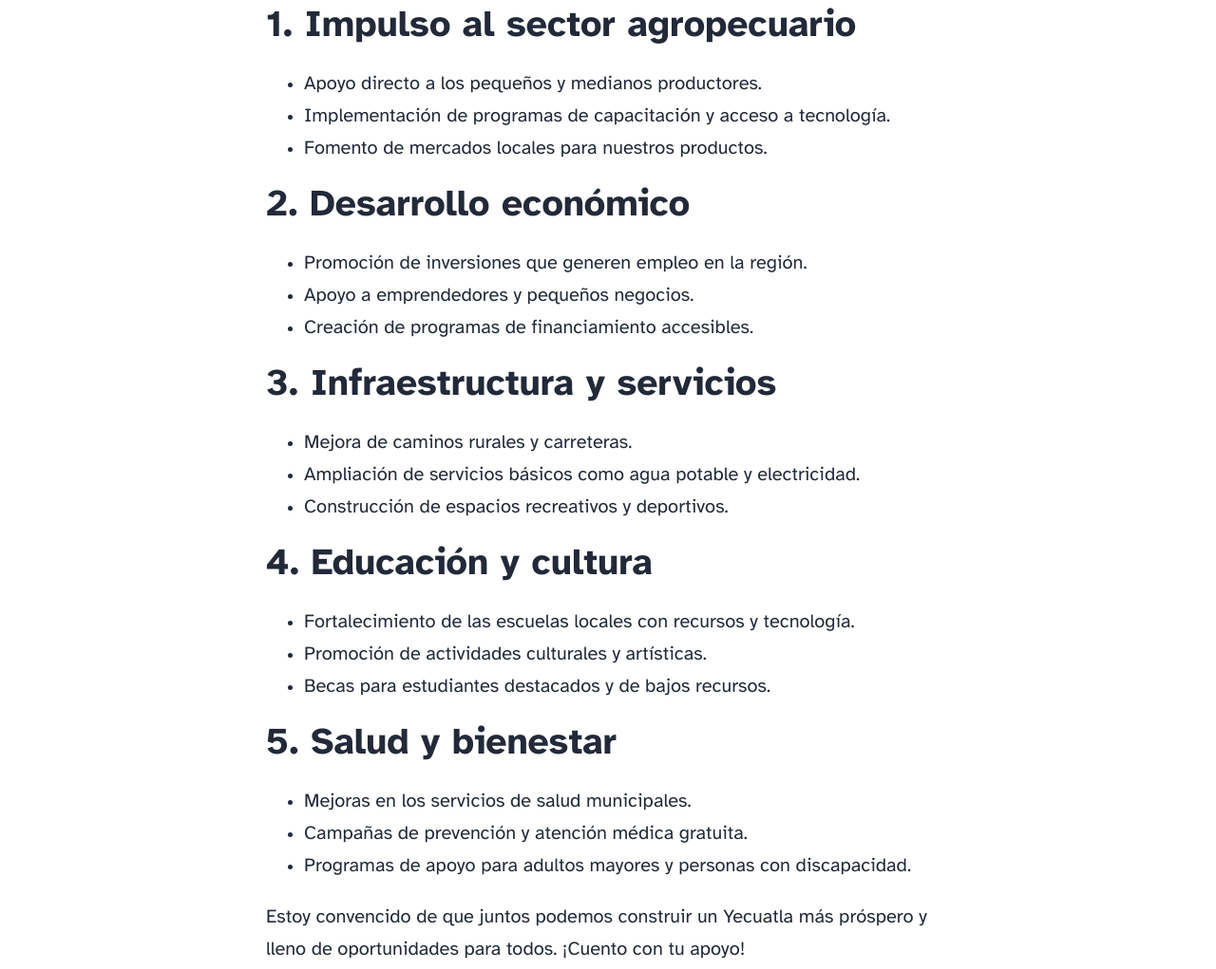
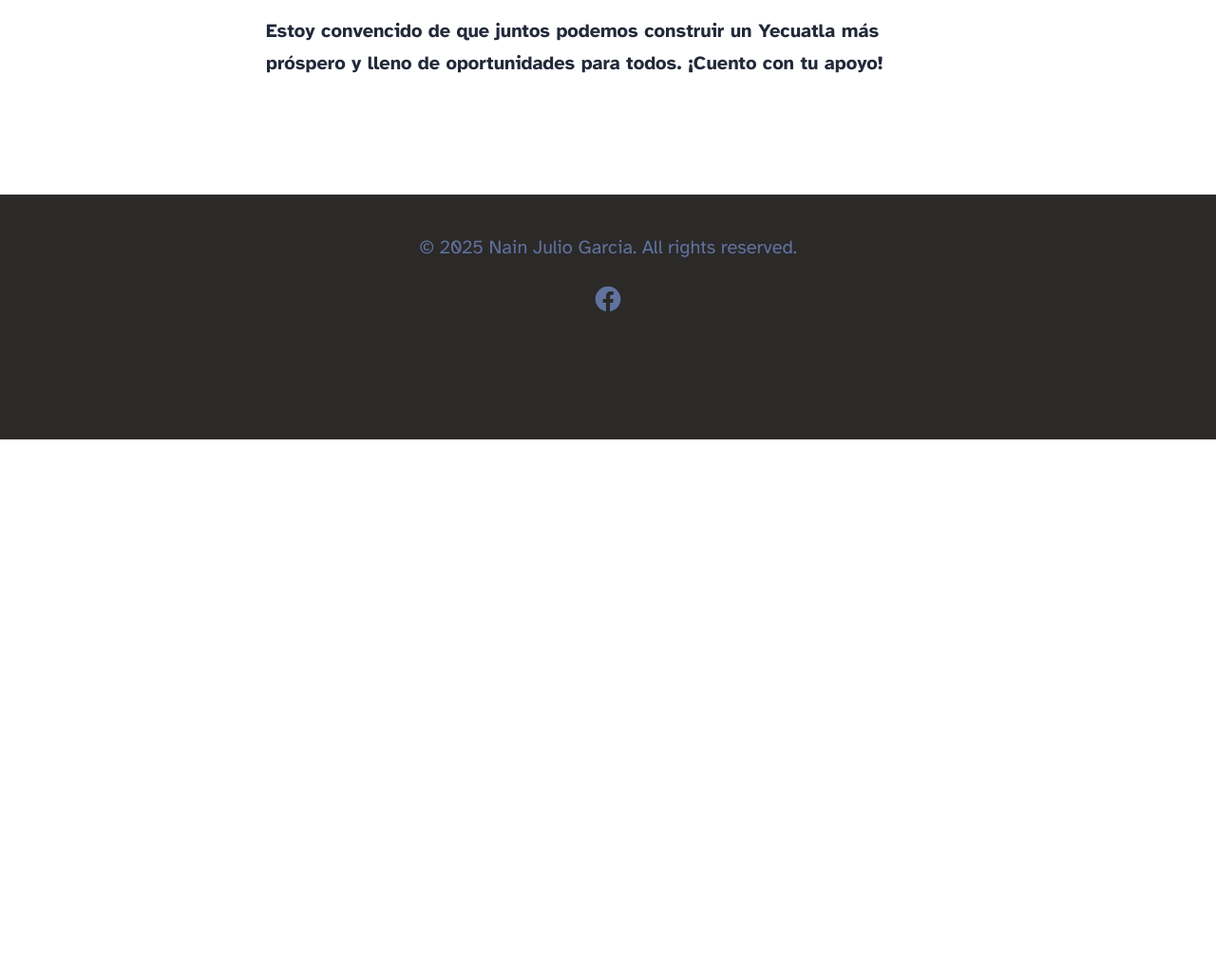
Before and after one commit to BRO-DEV-2025/nain-julio, an Astro site: page /propuestas/using-mdx in a window 1280 px wide. Shown: the part 2480-3501 px from the top of the page at 95% size. After the commit the page ends 2943 px from the top, so only its background shows below. Built offline with nearby package versions, Linux system fonts and the light colour scheme; Astro itself is replaced by a stand-in of ours.

Commit message:
camibios en el about

```diff
--- a/src/content/propuestas/using-mdx.mdx
+++ b/src/content/propuestas/using-mdx.mdx
@@ -21,29 +21,4 @@ No prometo soluciones mágicas, pero sí prometo trabajo constante, decisiones r
 Hoy más que nunca, necesitamos un liderazgo que inspire confianza, que actúe con rectitud y que sea un ejemplo de servicio público. Estoy aquí para ser ese líder, para trabajar contigo y para demostrar que con honestidad y principios, podemos lograr grandes cosas. ¡Juntos, vamos a sacar adelante a Yecuatla!
 ## Propuestas
 
-### 1. Impulso al sector agropecuario
-- Apoyo directo a los pequeños y medianos productores.
-- Implementación de programas de capacitación y acceso a tecnología.
-- Fomento de mercados locales para nuestros productos.
-
-### 2. Desarrollo económico
-- Promoción de inversiones que generen empleo en la región.
-- Apoyo a emprendedores y pequeños negocios.
-- Creación de programas de financiamiento accesibles.
-
-### 3. Infraestructura y servicios
-- Mejora de caminos rurales y carreteras.
-- Ampliación de servicios básicos como agua potable y electricidad.
-- Construcción de espacios recreativos y deportivos.
-
-### 4. Educación y cultura
-- Fortalecimiento de las escuelas locales con recursos y tecnología.
-- Promoción de actividades culturales y artísticas.
-- Becas para estudiantes destacados y de bajos recursos.
-
-### 5. Salud y bienestar
-- Mejoras en los servicios de salud municipales.
-- Campañas de prevención y atención médica gratuita.
-- Programas de apoyo para adultos mayores y personas con discapacidad.
-
-Estoy convencido de que juntos podemos construir un Yecuatla más próspero y lleno de oportunidades para todos. ¡Cuento con tu apoyo!
+**Estoy convencido de que juntos podemos construir un Yecuatla más próspero y lleno de oportunidades para todos. ¡Cuento con tu apoyo!**
```
Also changed, not shown: README.md.
